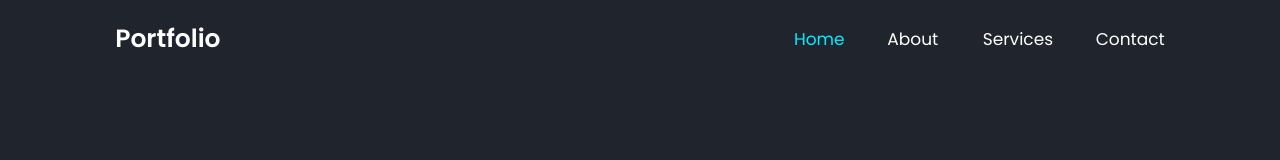
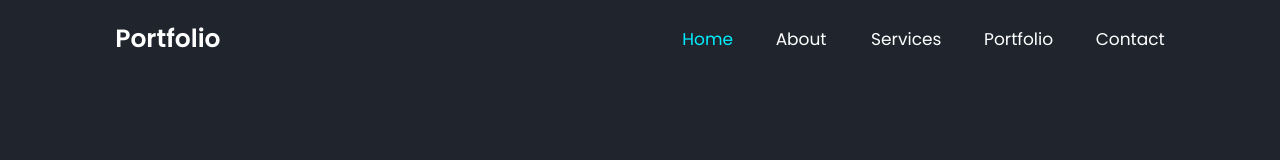
Before and after one commit to its-jedu/portfolio, a plain HTML site: page index.html in a window 1280 px wide. Shown: the top 160 px of the page. Drawn offline with nearby package versions, Linux system fonts and the light colour scheme.

Commit message:
second commit

```diff
--- a/index.html
+++ b/index.html
@@ -21,6 +21,7 @@
             <a href="#home" class="active">Home</a>
             <a href="#about">About </a>
             <a href="#services">Services</a>
+            <a href="#portfolio">Portfolio</a>
             <a href="#contact">Contact</a>
 
         </nav>
```
